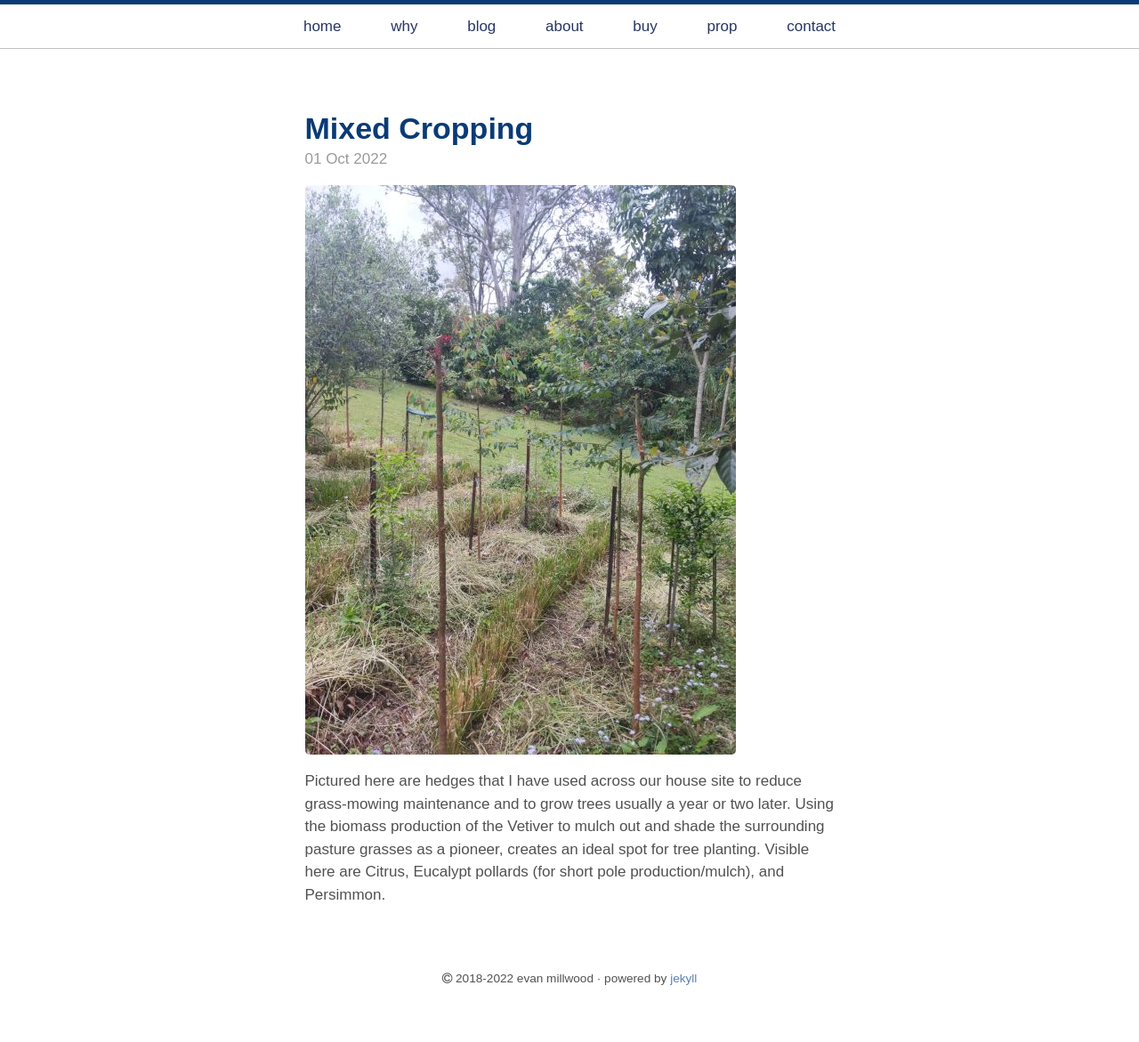
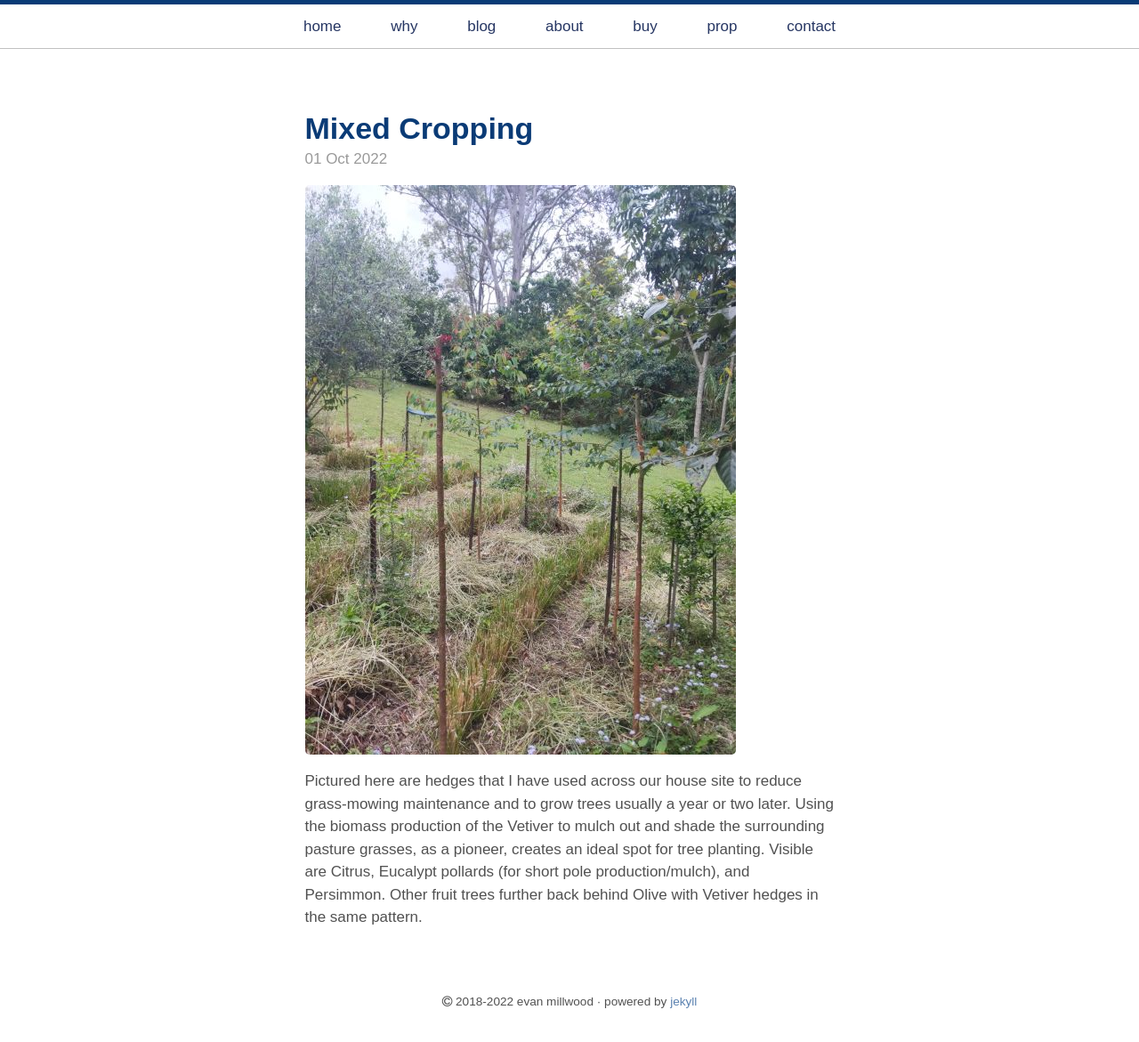
Before and after one commit to Tr33mo/tr33mo.github.io, a Jekyll site: the page built from blog/_posts/2022-10-01-mixed.md, in a window 1280 px wide. Shown: the whole page at 89% size. Built offline with Jekyll 4.4.1, drawn with Linux system fonts in a browser that asks for light colours; before the commit the page ends 1146 px from its top, so only the background shows below that.

Commit message:
Update to 2 posts

```diff
--- a/blog/_posts/2022-10-01-mixed.md
+++ b/blog/_posts/2022-10-01-mixed.md
@@ -5,4 +5,4 @@ excerpt_separator: <!--more-->
 ---
 [![alt text](/assets/img/thumbs/mixed.jpg "Mixed")](/assets/img/mixed.jpg)
 
-Pictured here are hedges that I have used across our house site to reduce grass-mowing maintenance and to grow trees usually a year or two later. Using the biomass production of the Vetiver to mulch out and shade the surrounding pasture grasses as a pioneer, creates an ideal spot for tree planting. Visible here are Citrus, Eucalypt pollards (for short pole production/mulch), and Persimmon.
+Pictured here are hedges that I have used across our house site to reduce grass-mowing maintenance and to grow trees usually a year or two later. Using the biomass production of the Vetiver to mulch out and shade the surrounding pasture grasses, as a pioneer, creates an ideal spot for tree planting. Visible are Citrus, Eucalypt pollards (for short pole production/mulch), and Persimmon. Other fruit trees further back behind Olive with Vetiver hedges in the same pattern.
```
Also changed, not shown: blog/_posts/2022-10-10-crop.md (+1 -1 lines).
